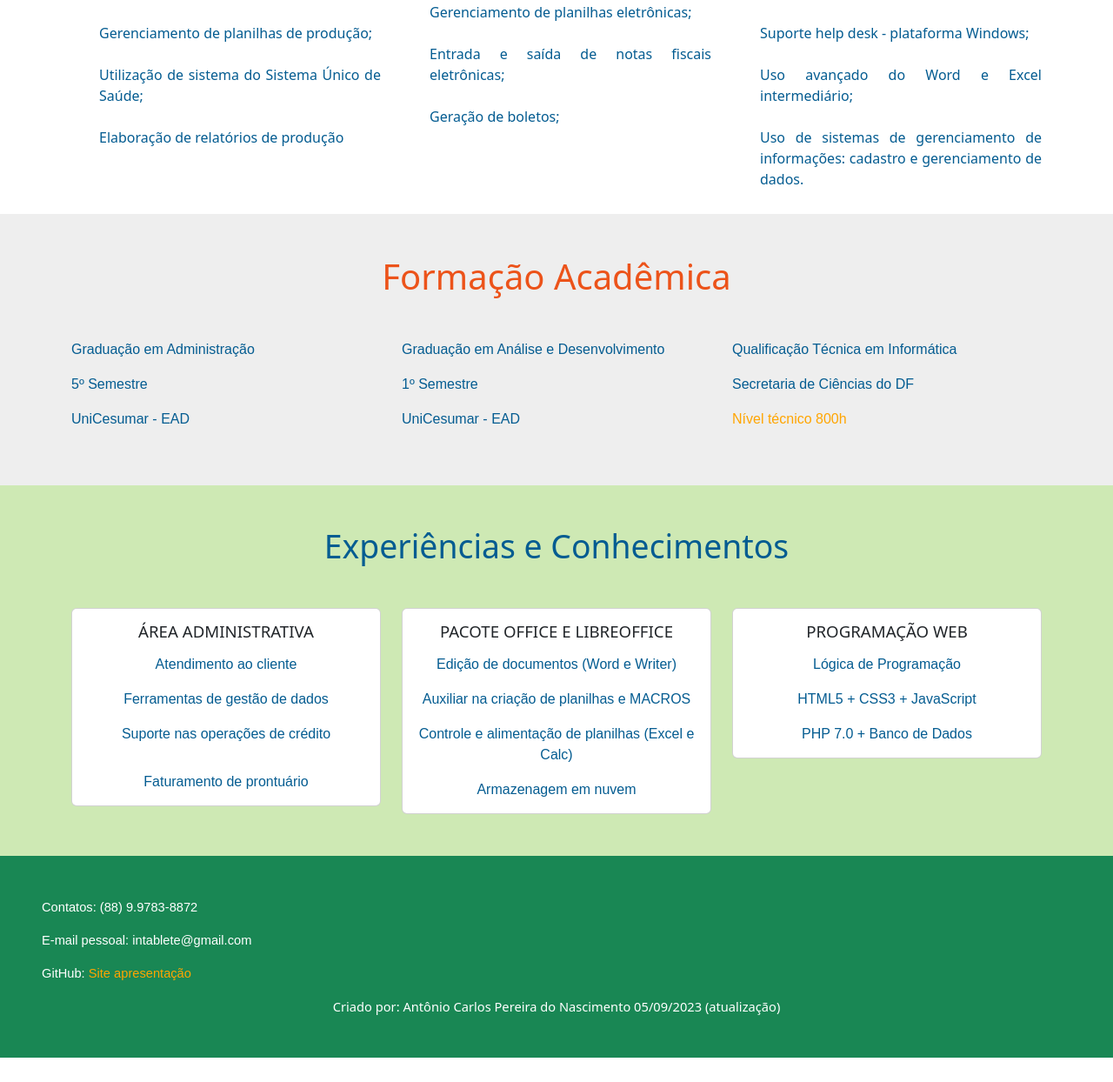
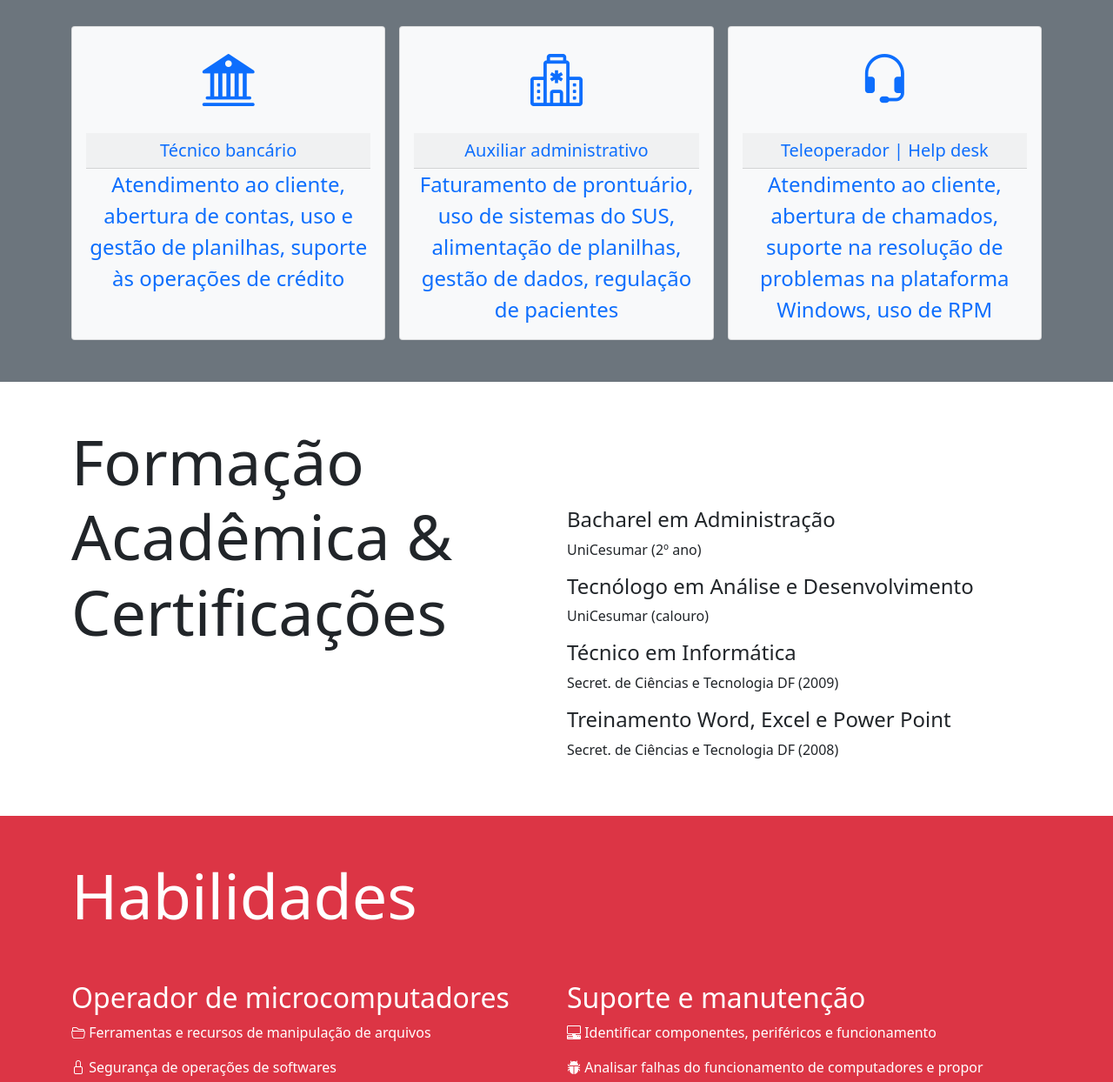
Before and after one commit to carlospph/resumoProfissional, a plain HTML site: page index.html in a window 1280 px wide. Shown: the part 561-1805 px from the top of the page at 87% size. Before the commit the page ends 1777 px from the top, so only its background shows below. Drawn offline with nearby package versions, Linux system fonts and the light colour scheme; a web font is replaced by a local one.

Commit message:
Testando o GITHUB

```diff
--- a/index.html
+++ b/index.html
@@ -1,163 +1,184 @@
+<!DOCTYPE html>
+<html lang="pt-br">
+<head>
+    <meta charset="UTF-8">
+    <meta name="viewport" content="width=device-width, initial-scale=1.0">
+    <link href="https://cdn.jsdelivr.net/npm/bootstrap@5.0.2/dist/css/bootstrap.min.css" rel="stylesheet" integrity="sha384-EVSTQN3/azprG1Anm3QDgpJLIm9Nao0Yz1ztcQTwFspd3yD65VohhpuuCOmLASjC" crossorigin="anonymous">
+    <link rel="stylesheet" href="https://cdn.jsdelivr.net/npm/bootstrap-icons@1.10.2/font/bootstrap-icons.css" integrity="sha384-b6lVK+yci+bfDmaY1u0zE8YYJt0TZxLEAFyYSLHId4xoVvsrQu3INevFKo+Xir8e" crossorigin="anonymous">
+    <style>
+        .icon-size{
+            font-size: 60px;
+        }
 
-<!DOCTYPE html>
-<html lang="pt">
-<head>
-  <title> [#] Antônio Carlos Pereira do Nascimento </title>
-  <meta charset="utf-8">
-  <meta name="viewport" content="width=device-width, initial-scale=1">
-  <link href="https://cdn.jsdelivr.net/npm/bootstrap@5.3.1/dist/css/bootstrap.min.css" rel="stylesheet">
-  <script src="https://cdn.jsdelivr.net/npm/bootstrap@5.3.1/dist/js/bootstrap.bundle.min.js"></script>
-  <link rel="stylesheet" href="https://cdnjs.cloudflare.com/ajax/libs/font-awesome/6.4.2/css/all.min.css" integrity="sha512-z3gLpd7yknf1YoNbCzqRKc4qyor8gaKU1qmn+CShxbuBusANI9QpRohGBreCFkKxLhei6S9CQXFEbbKuqLg0DA==" crossorigin="anonymous" referrerpolicy="no-referrer" />
-<link rel="preconnect" href="https://fonts.googleapis.com">
-<link rel="preconnect" href="https://fonts.gstatic.com" crossorigin>
-<link rel="preconnect" href="https://fonts.googleapis.com">
-<link rel="preconnect" href="https://fonts.gstatic.com" crossorigin>
-<link href="https://fonts.googleapis.com/css2?family=Fahkwang:wght@200&family=Roboto&display=swap" rel="stylesheet">
-<link href="styles.css" rel="stylesheet">
+        .icon-size-footer{
+            padding: 0px 20px;
+        }
+        .contacts-celular{
+            padding: 25px 0px 25px 0px;
+        }
 
+    </style>
+    <title></> Antonio Carlos Pereira do Nascimento </title>
 </head>
 <body>
 
-<div class="container-fluid p-5 bg-update text-white text-center"> <!--inicio de seção 1-->
-    <header> <!---inicio de cabeçalho-->
-        <h1 class="title-header">Antônio Carlos Pereira do Nascimento</h1>
-        <h3 class="title-header">Técnico Bancário - Operativo Nível II - Balsas - MA </h3>
-        <h6 class="title-header">Suporte das operações de crédito | Atendimento ao Cliente | Faturista de Prontuário | Auxiliar administrativo | Help desk</h6>
-    </header><!---fim de cabeçalho-->
-</div> <!--fim de seção 1-->
+<header class="bg-dark text-white py-5"> <!--inicio do cabecalho-->
+    <div class="container">
+        <i class="bi bi-filetype-scss icon-size border border-light rounded"></i>
+        <h1 class="display-2 py-5 fw-bold">
+            Carlos Nascimento
+        </h1>
+        <p class="m-0 p-0">Bancário | Suporte de crédito | Acadêmico developed Web</p>
+    </div>
+</header><!--fim do cabecalho-->
 
-<div class="container mt-5"><!---inicio de seção resumoo profissional-->
+<section class="bg-secondary text-white pb-5"> <!--section resumo profissional-->
+    <div class="container">
+        <div class="row">
+            <div class="col-12">
+                <h2 class="text-center py-5 display-2">Trabalhos em destaque</h2>
+            </div>
+        </div>
 
-    <div class="row"> <!---inicio de linha 1 do resumo profissional-->
-        <h1 class="colorFnttitle profiction">Resumo Profissional </h1>
-    </div><!---fim de linha 1 do resumo profissional-->
+        <div class="row row-cols-1 row-cols-md-1 row-cols-lg-3 g-3">
+            <div class="col">
+                <div class="card h-100 bg-light text-primary text-center">
+                        <div class="card-body">
+                            <p><i class="bi bi-bank2 icon-size"></i></p>
+                            <h5 class="card-header">Técnico bancário</h5>
+                             <p class="card-text fs-4">Atendimento ao cliente, abertura de contas,
+                            uso e gestão de planilhas, suporte às operações de crédito</p>
+                        </div>
+                </div>
+            </div>
 
 
-  <div class="row"> <!---inicio de linha 2 do resumo profissional-->
-    <div class="col-sm-4"> <!--inicio da coluna 1 - resumo profissional -->
-      <h3>Faturista de prontuários</h3>
-      <h6>Instituto de Saúde e Gestão Hospitalar [5anos] [CE]</h6>
-        <ul>
-            <li> Faturamento de prontuário físico e eletrônico; </li>
-            <li> Gerenciamento de planilhas de produção; </li>
-            <li> Utilização de sistema do Sistema Único de Saúde; </li>
-			<li> Elaboração de relatórios de produção </li>
-        </ul>
-    </div><!--fim da coluna 1 - resumo profissional -->
+            <div class="col">
+                <div class="card h-100 bg-light text-primary text-center">
+                    <div class="card-body">
+                        <p><i class="bi bi-hospital icon-size"></i></p>
+                        <h5 class="card-header">Auxiliar administrativo</h5>
+                         <p class="card-text fs-4">Faturamento de prontuário, uso de sistemas do SUS,
+                            alimentação de planilhas, gestão de dados, regulação de pacientes</p>
+                    </div>
+                </div>
+            </div>
 
 
-    <div class="col-sm-4"> <!--inicio da coluna 2- resumo profissional -->
-        <h3>Auxiliar administrativo</h3>
-        <h6>Companhia Nacional de Abastecimento (Conab) [1 ano e 6 meses] [CE]</h6>
-        <ul>
-            <li> Cadastro de produtores rurais; </li>
-            <li> Gerenciamento de planilhas eletrônicas; </li>
-            <li> Entrada e saída de notas fiscais eletrônicas; </li>
-            <li> Geração de boletos; </li>
-        </ul>
-     </div> <!--fim da coluna 2- resumo profissional -->
-
-    <div class="col-sm-4"><!--inicio da coluna 3- resumo profissional -->
-        <h3>Teleoperador Help desk</h3>
-        <h6>Tellussa Informática e Telecomunicações [4anos] [DF]</h6>
-        <ul>
-            <li> Atendimento ao cliente e registro de chamados; </li>
-            <li> Suporte help desk - plataforma Windows; </li>
-            <li> Uso avançado do Word e Excel intermediário;  </li>
-            <li> Uso de sistemas de gerenciamento de informações: cadastro e gerenciamento de dados. </li>
-        </ul>
-    </div><!--fim da coluna 3 - resumo profissional -->
-
+            <div class="col">
+                <div class="card h-100 bg-light text-primary text-center">
+                    <div class="card-body">
+                        <p><i class="bi bi-headset icon-size"></i></p>
+                        <h5 class="card-header">Teleoperador | Help desk</h5>
+                        <p class="card-text fs-4">Atendimento ao cliente, abertura de chamados,
+                            suporte na resolução de problemas na plataforma Windows, uso de RPM</p>
                     </div>
-</div><!--fim de seção-->
+                </div>
+            </div>
 
 
 
+            </div>
+        </div>
+    </div>
+</section><!--fim da section resumo profissional-->
 
-<div class="container-fluid p-5 bg-cinza text-white text-center"><!--inicio seção de formacao academica-->
 
-    <h1 class="colorFnttitle">Formação Acadêmica</h1>
+<section class="py-5"><!--section formação academica-->
+    <div class="container">
+        <div class="row">
+            <div class="col-6 col-md-6">
+                <h2 class="display-2"> Formação Acadêmica & Certificações</h2>
+            </div>
+            <div class="col-12 col-md-6 pt-5">
+                <h4 class="pt-5">Bacharel em Administração</h4>
+                <p>UniCesumar (2º ano)</p>
+                <h4>Tecnólogo em Análise e Desenvolvimento</h4>
+                <p>UniCesumar (calouro)</p>
+                <h4>Técnico em Informática</h4>
+                <p>Secret. de Ciências e Tecnologia DF (2009)</p>
+                <h4>Treinamento Word, Excel e Power Point</h4>
+                <p class="">Secret. de Ciências e Tecnologia DF (2008)</p>
+            </div>
+        </div>
+    </div>
+</section><!--fim da section formação academica-->
 
-    <div class="container mt-5">
+
+<section class="bg-danger text-white"> <!---inicio das habilidades --->
+    <div class="container">
         <div class="row">
-            <div class="col-sm-4">
-                <p class="txtFormAcad">Graduação em Administração</p>
-                <p>5º Semestre</p>
-                <p>UniCesumar - EAD</p>
+            <div class="col-12">
+                <h2 class="display-2 pt-5">  Habilidades </h2>
             </div>
-          <div class="col-sm-4">
-            <p class="txtFormAcad">Graduação em Análise e Desenvolvimento </p>
-            <p>1º Semestre</p>
-            <p>UniCesumar - EAD</p>
+            <div class="col-12 col-md-6">
+                <h2  class="pt-5"> Operador de microcomputadores </h2>
+
+                    <p> <i class="bi bi-folder2-open"></i> Ferramentas e recursos de manipulação de arquivos </p>
+					<p> <i class="bi bi-lock"></i> Segurança de operações de softwares </p>
+					<p> <i class="bi bi-microsoft"></i> Programas e aplicação </p>
+                    <p> <i class="bi bi-person-video3"></i> Levantamento de avaliação e necessidades do usuário </p>
+                    <p> <i class="bi bi-calculator"></i> Dominar técnicas para construir fórmulas matemáticas  </p>
+					<p> <i class="bi bi-boxes"></i> lógicas e rerlacionais, aplicadas a planilhas eletrônicas </p>
+					<p> <i class="bi bi-filetype-doc"></i> Elaboração documental </p>
+                </p>
+                <p>
+                    <a href="https://drive.google.com/file/d/18HUt2JumV7SVKogoifdIv9SJUWEuNn9T/view?usp=sharing" class="link-dark text-white fw-bold py-5"> Certificação SECT OPM </a>
+                </p>
             </div>
-          <div class="col-sm-4">
-              <p class="txtFormAcad">Qualificação Técnica em Informática</p>
-              <p>Secretaria de Ciências do DF</p>
+            <div class="col-12 col-md-6 mb-5">
+				<h2 class="pt-5">  Suporte e manutenção </h2>
+
+						<p> <i class="bi bi-pc-display-horizontal"></i> Identificar componentes, periféricos e funcionamento </p>
+
+						<p> <i class="bi bi-bug-fill"></i> Analisar falhas do funcionamento de computadores e propor soluções </p>
+
+						<p> <i class="bi bi-shield-lock"></i> Garantir a segurança de sistemas  </p>
+
+						<p> <i class="bi bi-google-play"></i> Instalar e configurar microcomputadores e softwares </p>
+
+						<p> <i class="bi bi-tools"></i> Técnicas de prevenção e manutenção de microcomputadores  </p>
+
+						<p> <i class="bi bi-wifi"></i> Ferramentas na internet  </p>
+
+						<p> <i class="bi bi-filter-square"></i> Elaborar algoritimos para solução de problemas </p>
+
 					<p>
-                <a href="https://drive.google.com/file/d/1XFono8IWGj_sTfEupOzeaxUJlZjd4mV7/view?usp=sharing" target="_blank">
-                Nível técnico 800h </a>
+						<a a href="https://drive.google.com/file/d/18Hayxuz_ZKZDtaz1nGorJjG0aiXcamP4/view?usp=sharing" class="link-dark text-white fw-bold"> Certificação SECT MCM </a>
 					</p>
             </div>
         </div>
     </div>
-</div><!--fim seção de formacao academica-->
+</section><!---inicio das habilidades --->
 
 
+<footer class="bg-primary text-white"> <!---inicio do rodape/footer--->
+    <div class="container">
+        <div class="row py-5">
+            <div class="col-12 col-md-6">
+                <h3 class="display-3 text-light fw-bold pe-5"> Será um prazer trabalhar com vocês!</h3>
+            </div>
+
+            <div class="col-12 col-md-6">
+                <span>E-mail</span>
+                <p class="display-6">INTABLETE@GMAIL.COM</p>
 
 
-<div class="container-fluid p-5 bg-green text-white text-center"><!--inicio seção Experiencias e conhecimentos-->
-
-    <h2>Experiências e Conhecimentos </h2>
-
-    <div class="container mt-5"> <!---inicio de container-->
-        <div class="row"> <!--inicio de nova linha para SEÇÃO EXPERIÊNCIAS E CONHECIMENTOSS-->
-            <div class="col-sm-4"><!--inicio coluna 1 - secao experiencias e conhecimentos-->
-			    <div class="card text-center title-card"> <!---inicio card 1 -->
-                    <h4>ÁREA ADMINISTRATIVA </h4>
-                    <p class="card-text text-center"> Atendimento ao cliente </p>
-                    <p class="card-text text-center"> Ferramentas de gestão de dados </p>
-                    <p class="card-text text-center endItem"> Suporte nas operações de crédito</p>
-                    <p class="card-text text-center endItem"> Faturamento de prontuário </p>
-			    </div><!---fim card 1 -->
-            </div> <!--fim coluna 1 - secao experiencias e conhecimentos-->
+            <div class="contacts-celular">
+                <span>Celular</span>
+                <p class="display-6">(88) 9.9783-8872</p>
+            </div>
 
 
-          <div class="col-sm-4"><!--inicio coluna 2 - secao experiencias e conhecimento-->
-			    <div class="card text-center title-card"> <!---inicio card 2 -->
-                    <h4>PACOTE OFFICE E LIBREOFFICE </h4>
-                    <p class="card-text text-center">Edição de documentos (Word e Writer) </p>
-                    <p class="card-text text-center"> Auxiliar na criação de planilhas e MACROS </p>
-                    <p class="card-text text-center"> Controle e alimentação de planilhas (Excel e Calc) </p>
-                    <p class="card-text text-center endItem"> Armazenagem em nuvem  </p>
-			    </div> <!---fim card 2-->
-          </div> <!---fim coluna 2 - secao experiencias e conhecimento-->
-
-
-          <div class="col-sm-4"> <!--inicio coluna 3 - secao experiencias e conhecimento-->
-			    <div class="card text-center title-card"> <!---inico card 3-->
-                    <h4>PROGRAMAÇÃO WEB </h4>
-                    <p class="card-text text-center"> Lógica de Programação </p>
-                    <p class="card-text text-center"> HTML5 + CSS3 + JavaScript </p>
-                    <p class="card-text text-center endItem"> PHP 7.0 + Banco de Dados </p>
-			    </div><!--fim Card 3-->
-          </div><!--fim coluna 3 - secao experiencias e conhecimento-->
-
-
+                <p>Redes sociais</p>
+                <i class="bi bi-facebook fs-2"></i>
+                <i class="bi bi-instagram fs-2 icon-size-footer"></i>
+                <i class="bi bi-twitter fs-2"></i>
+                <i class="bi bi-linkedin fs-2  icon-size-footer"></i>
             </div>
         </div>
-    </div><!--fim seção Experiencias e conhecimentos-->
-
-
-
-
-<div class="container-fluid p-5 bg-success text-white text-center"> <!--inicio de nova seção - FOOTER-->
-    <footer>
-        <p class="contacts">Contatos: (88) 9.9783-8872</p>
-        <p class="contacts">E-mail pessoal: intablete@gmail.com</p>
-        <p class="contacts">GitHub: <a href="https://carlospph.github.io/resumoProfissional/">Site apresentação</a></p>
-        Criado por: Antônio Carlos Pereira do Nascimento 05/09/2023 (atualização)
-    </footer>
-</div> <!--fim da seção - FOOTER-->
-
+    </div>
+</footer> <!---fim do rodape/footer-->
+<h1 class="display-1">Teste</h1>
 </body>
 </html>
```
Lines whose indentation alone changed are shown as unchanged.
